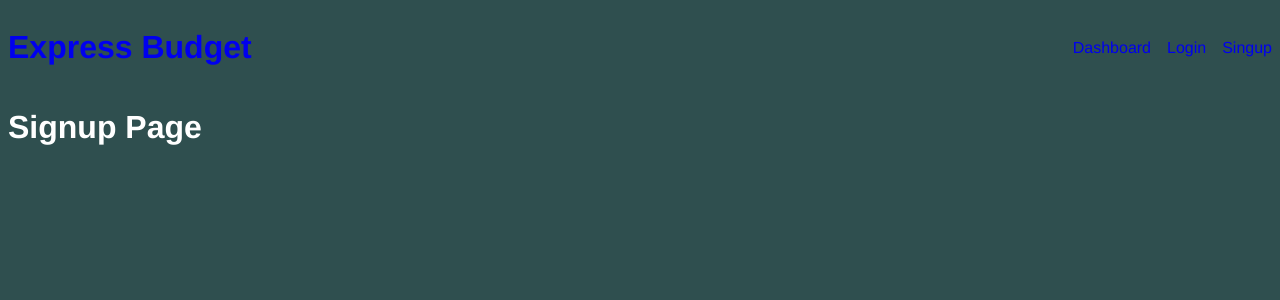
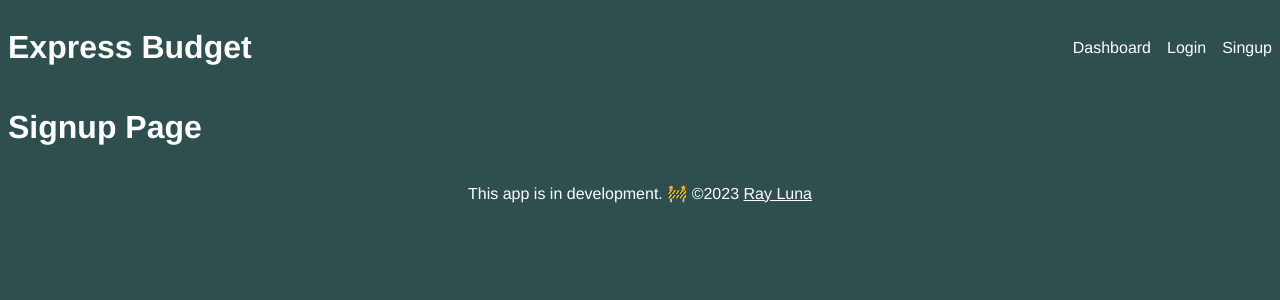
Before and after one commit to leon-luna-ray/exchequer, a Vue app in the folder client/: page /signup in a window 1280 px wide. Shown: the top 300 px of the page. Built offline with nearby package versions, Linux system fonts and the light colour scheme; no server answers.

Commit message:
add footer component

```diff
--- a/client/src/App.vue
+++ b/client/src/App.vue
@@ -2,8 +2,8 @@
 import { onBeforeMount } from 'vue';
 import { RouterView } from 'vue-router';
 import { useAuthStore } from './stores/auth'
-import LoginPage from './pages/LoginPage.vue';
 import Header from './components/Header.vue';
+import Footer from './components/Footer.vue';
 
 const authStore = useAuthStore();
 
@@ -14,7 +14,10 @@ onBeforeMount(async () => {
 
 <template>
   <div id="vue-app">
-    <Header />
-    <RouterView />
+    <div>
+      <Header />
+      <RouterView />
+    </div>
+    <Footer />
   </div>
 </template>
--- a/client/src/assets/styles/base.css
+++ b/client/src/assets/styles/base.css
@@ -13,12 +13,12 @@ button,
   cursor: pointer;
 }
 a {
+  color: inherit;
   text-decoration: none;
 }
 a:visited {
   color: inherit;
 }
-
 header {
   display: flex;
   justify-content: space-between;
@@ -28,3 +28,10 @@ header nav {
   display: flex;
   column-gap: 1rem;
 }
+footer .inner {
+  display: flex;
+  justify-content: center;
+}
+footer p a {
+  text-decoration: underline;
+}
--- /dev/null
+++ b/client/src/components/Footer.vue
@@ -0,0 +1,11 @@
+<template>
+    <footer>
+        <div class="inner">
+            <p>This app is in development. 🚧 ©{{ year }} <a href="https://www.rayluna.dev/" target="_blank">Ray Luna</a></p>
+        </div>
+    </footer>
+</template>
+
+<script setup>
+const year = new Date().getFullYear();
+</script>
```
